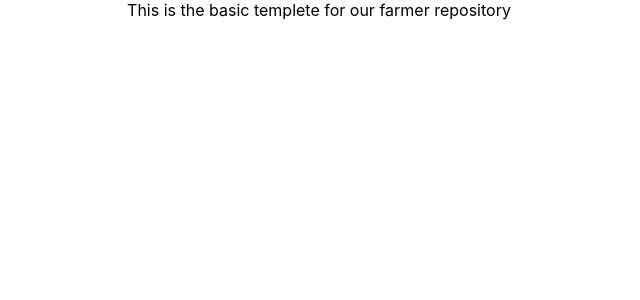
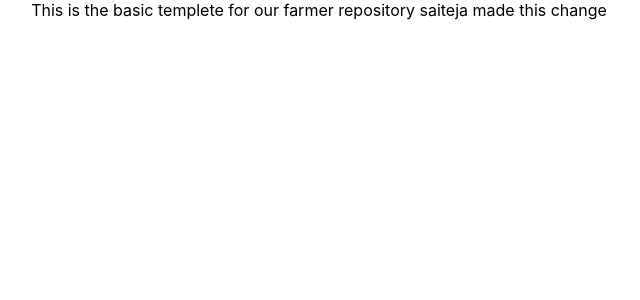
Before and after one commit to 44donin/farmrep, a React (Create React App) app: page / in a window 1280 px wide. Shown: the top 300 px of the page, without its empty margins (321-961 px from the left). Built offline with nearby package versions, Linux system fonts and the light colour scheme.

Commit message:
changed this thing

```diff
--- a/src/App.js
+++ b/src/App.js
@@ -5,6 +5,7 @@ function App() {
   return (
     <div className="App">
         This is the basic templete for our farmer repository
+        saiteja made this change
     </div>
   );
 }
```
